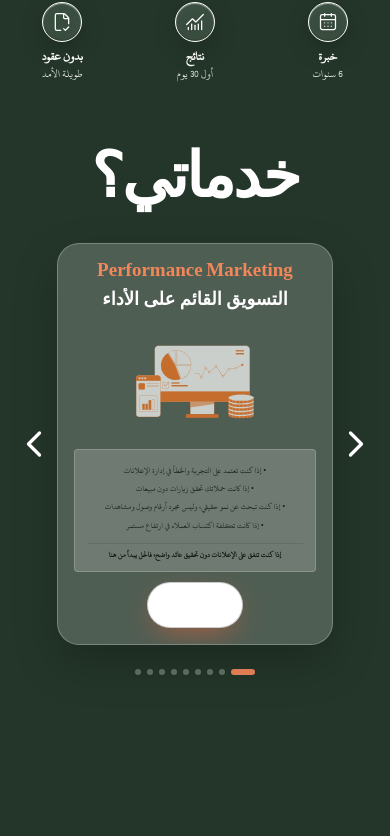
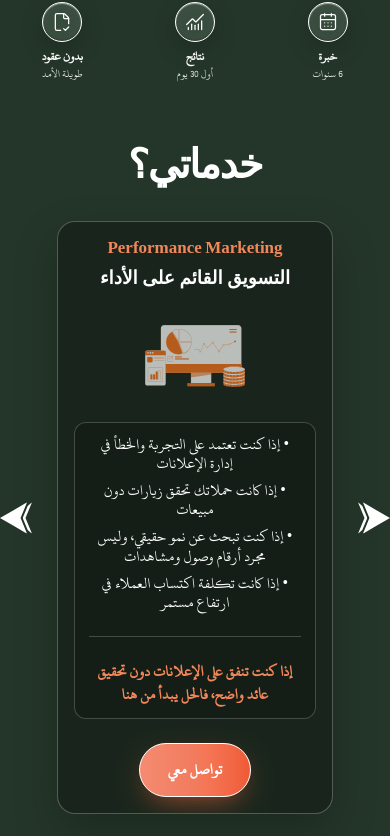
Before and after one commit to Abdollahselim/issa-website, a Next.js app: page / in a window 390 px wide. Shown: the part 2090-2926 px from the top of the page. Built offline with nearby package versions, Linux system fonts and the light colour scheme; a web font is replaced by a local one.

Commit message:
feat: refine services section - Desktop shows all 9 services in 3x3 grid - Tablet shows 2 cards with carousel - Mobile shows 1 card with carousel - Add custom SVG arrows with RTL support - Fix arrow positioning and spacing - Add Arabic/English optical font sizing - Improve card contrast and layout

```diff
--- a/components/sections/About.tsx
+++ b/components/sections/About.tsx
@@ -77,7 +77,7 @@ export default function About() {
               min-w-[clamp(8.75rem,12vw,10rem)]
               justify-center
               border
-              border-white/100
+              border-white
               bg-gradient-to-r
               from-white/30
               via-white/20
--- a/components/sections/Services.tsx
+++ b/components/sections/Services.tsx
@@ -1,7 +1,7 @@
 "use client";
 
+import Image from "next/image";
 import { useCallback, useEffect, useMemo, useRef, useState } from "react";
-import { ChevronLeft, ChevronRight } from "lucide-react";
 import { useLanguage } from "@/lib/language-context";
 import { services } from "@/data/services";
 import ServiceCard from "@/components/ui/ServiceCard";
@@ -11,7 +11,7 @@ const SWIPE_THRESHOLD = 40;
 
 const MOBILE_SIZE = 1;
 const TABLET_SIZE = 2;
-const DESKTOP_SIZE = 4;
+const DESKTOP_COLUMNS = 3;
 
 function chunkServices(
   items: Service[],
@@ -26,12 +26,26 @@ function chunkServices(
   return groups;
 }
 
+function chunkServicesForDesktop(
+  items: Service[],
+  columns: number,
+): Service[][] {
+  const rows: Service[][] = [];
+  const rowsCount = Math.ceil(items.length / columns);
+
+  for (let rowIndex = 0; rowIndex < rowsCount; rowIndex++) {
+    const start = rowIndex * columns;
+    rows.push(items.slice(start, start + columns));
+  }
+
+  return rows;
+}
+
 export default function Services() {
   const { t, dir } = useLanguage();
 
   const [activeMobile, setActiveMobile] = useState(0);
   const [activeTablet, setActiveTablet] = useState(0);
-  const [activeDesktop, setActiveDesktop] = useState(0);
 
   const touchStartX = useRef<number | null>(null);
   const sectionRef = useRef<HTMLElement>(null);
@@ -46,8 +60,8 @@ export default function Services() {
     [],
   );
 
-  const desktopGroups = useMemo(
-    () => chunkServices(services, DESKTOP_SIZE),
+  const desktopRows = useMemo(
+    () => chunkServicesForDesktop(services, DESKTOP_COLUMNS),
     [],
   );
 
@@ -71,14 +85,12 @@ export default function Services() {
   const goNext = useCallback(() => {
     move("next", setActiveMobile, mobileGroups.length);
     move("next", setActiveTablet, tabletGroups.length);
-    move("next", setActiveDesktop, desktopGroups.length);
-  }, [move, mobileGroups.length, tabletGroups.length, desktopGroups.length]);
+  }, [move, mobileGroups.length, tabletGroups.length]);
 
   const goPrev = useCallback(() => {
     move("prev", setActiveMobile, mobileGroups.length);
     move("prev", setActiveTablet, tabletGroups.length);
-    move("prev", setActiveDesktop, desktopGroups.length);
-  }, [move, mobileGroups.length, tabletGroups.length, desktopGroups.length]);
+  }, [move, mobileGroups.length, tabletGroups.length]);
 
   const handleForward = dir === "rtl" ? goPrev : goNext;
   const handleBackward = dir === "rtl" ? goNext : goPrev;
@@ -138,7 +150,6 @@ export default function Services() {
 
   const mobileGroup = mobileGroups[activeMobile] ?? [];
   const tabletGroup = tabletGroups[activeTablet] ?? [];
-  const desktopGroup = desktopGroups[activeDesktop] ?? [];
 
   return (
     <section
@@ -169,25 +180,21 @@ export default function Services() {
         className="
           mb-9
           text-center
-          text-[62px]
+          text-[clamp(2.5rem,8vw,5.5rem)]
           font-black
           leading-none
           tracking-[-0.04em]
           text-white
 
           sm:mb-12
-          sm:text-7xl
 
           lg:mb-14
-          lg:text-[88px]
         "
       >
         {t.services.heading}
       </h2>
 
-      {/* =========================================================
-          MOBILE — 1 CARD
-      ========================================================= */}
+      {/* MOBILE — 1 CARD */}
       <div className="sm:hidden">
         <div
           className="relative mx-auto flex w-full max-w-[360px] items-center justify-center"
@@ -198,30 +205,20 @@ export default function Services() {
             type="button"
             onClick={handleBackward}
             aria-label="Previous service"
-            className="
-              absolute
-              -left-1
-              top-1/2
-              z-20
-              -translate-y-1/2
-              text-white
-              transition-transform
-              active:scale-90
-            "
+            className="absolute -left-4 top-1/2 z-20 -translate-y-1/2 text-white transition-transform active:scale-90"
           >
-            <ChevronLeft
-              className="h-11 w-11"
-              strokeWidth={1.8}
+            <Image
+              src="/icons/left-arrow.svg"
+              alt=""
+              width={44}
+              height={44}
+              className="h-8 w-8 object-contain"
             />
           </button>
 
           <div
             key={mobileGroup[0]?.id}
-            className="
-              w-[276px]
-              shrink-0
-              animate-fade-up
-            "
+            className="w-[276px] shrink-0 animate-fade-up"
           >
             {mobileGroup[0] && (
               <ServiceCard service={mobileGroup[0]} />
@@ -232,20 +229,14 @@ export default function Services() {
             type="button"
             onClick={handleForward}
             aria-label="Next service"
-            className="
-              absolute
-              -right-1
-              top-1/2
-              z-20
-              -translate-y-1/2
-              text-white
-              transition-transform
-              active:scale-90
-            "
+            className="absolute -right-4 top-1/2 z-20 -translate-y-1/2 text-white transition-transform active:scale-90"
           >
-            <ChevronRight
-              className="h-11 w-11"
-              strokeWidth={1.8}
+            <Image
+              src="/icons/right-arrow.svg"
+              alt=""
+              width={44}
+              height={44}
+              className="h-8 w-8 object-contain"
             />
           </button>
         </div>
@@ -275,28 +266,26 @@ export default function Services() {
         </div>
       </div>
 
-      {/* =========================================================
-          TABLET — 2 CARDS
-      ========================================================= */}
+      {/* TABLET — 2 CARDS */}
       <div className="hidden sm:block lg:hidden">
         <div className="mx-auto flex max-w-[760px] items-center gap-4">
           <button
             type="button"
             onClick={handleBackward}
             aria-label="Previous services"
-            className="
-              shrink-0
-              text-white
-              transition-transform
-              hover:scale-105
-              active:scale-90
-            "
+            className="shrink-0 text-white transition-transform hover:scale-105 active:scale-90"
           >
-            <ChevronLeft className="h-10 w-10" />
+            <Image
+              src="/icons/left-arrow.svg"
+              alt=""
+              width={40}
+              height={40}
+              className="h-12 w-12 object-contain"
+            />
           </button>
 
           <div
-            className="grid min-w-0 flex-1 grid-cols-2 gap-4"
+            className="grid min-w-0 flex-3 grid-cols-2 gap-4"
             onTouchStart={onTouchStart}
             onTouchEnd={onTouchEnd}
           >
@@ -314,20 +303,20 @@ export default function Services() {
             type="button"
             onClick={handleForward}
             aria-label="Next services"
-            className="
-              shrink-0
-              text-white
-              transition-transform
-              hover:scale-105
-              active:scale-90
-            "
+            className="shrink-0 text-white transition-transform hover:scale-105 active:scale-90"
           >
-            <ChevronRight className="h-10 w-10" />
+            <Image
+              src="/icons/right-arrow.svg"
+              alt=""
+              width={40}
+              height={40}
+              className="h-12 w-12 object-contain"
+            />
           </button>
         </div>
 
         {/* Tablet dots */}
-        <div className="mt-7 flex justify-center gap-1.5">
+        <div className="mt-7 flex justify-center gap-2.5">
           {tabletGroups.map((group, index) => (
             <button
               key={group[0]?.id ?? index}
@@ -342,7 +331,7 @@ export default function Services() {
                 duration-300
                 ${
                   index === activeTablet
-                    ? "w-6 bg-accent-orange"
+                    ? "w-10 bg-accent-orange"
                     : "w-1.5 bg-white/30"
                 }
               `}
@@ -351,30 +340,15 @@ export default function Services() {
         </div>
       </div>
 
-      {/* =========================================================
-          DESKTOP — 4 CARDS
-      ========================================================= */}
+      {/* DESKTOP — ALL SERVICES IN 3 ROWS */}
       <div className="hidden lg:block">
-        <div className="mx-auto flex w-full max-w-[1440px] items-center gap-6">
-          <button
-            type="button"
-            onClick={handleBackward}
-            aria-label="Previous services"
-            className="
-              shrink-0
-              text-white
-              transition-transform
-              hover:scale-105
-              active:scale-90
-            "
+        <div className="mx-auto flex w-full max-w-[1440px] flex-col gap-6">
+          {desktopRows.map((row, rowIndex) => (
+            <div
+              key={rowIndex}
+              className="grid grid-cols-3 gap-5"
             >
-            <ChevronLeft className="h-12 w-12" />
-          </button>
-
-          <div
-            className="grid min-w-0 flex-1 grid-cols-4 gap-5"
-          >
-            {desktopGroup.map((service) => (
+              {row.map((service) => (
                 <div
                   key={service.id}
                   className="min-w-0 animate-fade-up"
@@ -383,44 +357,6 @@ export default function Services() {
                 </div>
               ))}
             </div>
-
-          <button
-            type="button"
-            onClick={handleForward}
-            aria-label="Next services"
-            className="
-              shrink-0
-              text-white
-              transition-transform
-              hover:scale-105
-              active:scale-90
-            "
-          >
-            <ChevronRight className="h-12 w-12" />
-          </button>
-        </div>
-
-        {/* Desktop dots */}
-        <div className="mt-8 flex justify-center gap-1.5">
-          {desktopGroups.map((group, index) => (
-            <button
-              key={group[0]?.id ?? index}
-              type="button"
-              onClick={() => setActiveDesktop(index)}
-              aria-label={`${t.services.heading} ${index + 1}`}
-              aria-current={index === activeDesktop}
-              className={`
-                h-1.5
-                rounded-full
-                transition-all
-                duration-300
-                ${
-                  index === activeDesktop
-                    ? "w-6 bg-accent-orange"
-                    : "w-1.5 bg-white/30"
-                }
-              `}
-            />
           ))}
         </div>
       </div>
--- a/components/ui/ServiceCard.tsx
+++ b/components/ui/ServiceCard.tsx
@@ -12,46 +12,46 @@ interface ServiceCardProps {
 export default function ServiceCard({ service }: ServiceCardProps) {
   const { language, t } = useLanguage();
 
-  const bullets = language === "ar" ? service.bulletsAr : service.bulletsEn;
-  const closing = language === "ar" ? service.closingAr : service.closingEn;
+  const isArabic = language === "ar";
+  const bullets = isArabic ? service.bulletsAr : service.bulletsEn;
+  const closing = isArabic ? service.closingAr : service.closingEn;
 
   return (
     <article
+      dir={isArabic ? "rtl" : "ltr"}
       className="
         flex
-        h-[402px]
+        h-full
+        min-h-[380px]
         w-full
         flex-col
         overflow-hidden
-        rounded-[22px]
+        rounded-[18px]
         border
         border-white/25
-        bg-white/[0.20]
+        bg-black/30
         p-4
         text-white
         shadow-[0_18px_45px_rgba(0,0,0,0.22)]
         backdrop-blur-[10px]
 
-        sm:h-[500px]
-        sm:rounded-[26px]
+        sm:min-h-[440px]
+        sm:rounded-[22px]
         sm:p-5
 
-        lg:h-[520px]
+        lg:min-h-[480px]
         lg:p-6
       "
     >
-      {/* Titles — always both languages */}
+      {/* Titles */}
       <div className="shrink-0 text-center">
         <p
           dir="ltr"
           className="
-            text-[19px]
+            text-[clamp(1.0625rem,2vw,1.375rem)]
             font-extrabold
             leading-tight
             text-accent-orange
-
-            sm:text-[21px]
-            lg:text-[22px]
           "
         >
           {service.titleEn}
@@ -59,38 +59,19 @@ export default function ServiceCard({ service }: ServiceCardProps) {
 
         <h3
           dir="rtl"
-          className="
-            mt-1
-            line-clamp-2
-            text-[18px]
-            font-extrabold
-            leading-[1.25]
-            text-white
-
-            sm:text-[20px]
-            lg:text-[21px]
-          "
+          className={[
+            "mt-1.5 font-extrabold leading-[1.3] text-white",
+            isArabic
+              ? "text-[clamp(1.155rem,2.22vw,1.75rem)]"
+              : "text-[clamp(1rem,1.8vw,1.25rem)]",
+          ].join(" ")}
         >
           {service.titleAr}
         </h3>
       </div>
 
       {/* Service image */}
-      <div
-        className="
-          relative
-          mx-auto
-          mt-3
-          h-[118px]
-          w-full
-          shrink-0
-
-          sm:mt-4
-          sm:h-[160px]
-
-          lg:h-[175px]
-        "
-      >
+      <div className="relative mx-auto mt-4 h-[clamp(100px,14vw,150px)] w-full shrink-0">
         <Image
           src={service.image}
           alt=""
@@ -106,51 +87,17 @@ export default function ServiceCard({ service }: ServiceCardProps) {
       </div>
 
       {/* Content */}
-      <div
-        dir={language === "ar" ? "rtl" : "ltr"}
-        className="
-          mt-2
-          flex
-          min-h-0
-          flex-1
-          flex-col
-          overflow-hidden
-          rounded-[4px]
-          border
-          border-white/20
-          bg-white/[0.18]
-          px-3
-          py-2.5
-
-          sm:mt-3
-          sm:px-4
-          sm:py-3
-        "
-      >
-        <ul
-          className="
-            flex
-            min-h-0
-            flex-1
-            flex-col
-            justify-center
-            gap-1.5
-            overflow-hidden
-          "
-        >
+      <div className="mt-4 flex min-h-0 flex-1 flex-col rounded-xl border border-white/20 bg-black/20 px-3.5 py-3 sm:px-4 sm:py-3.5">
+        <ul className="flex min-h-0 flex-1 flex-col justify-center gap-2 text-center">
           {bullets.map((bullet) => (
             <li
               key={bullet}
-              className="
-                text-center
-                text-[8.5px]
-                font-medium
-                leading-[1.45]
-                text-black/75
-
-                sm:text-[11px]
-                lg:text-[12px]
-              "
+              className={[
+                "font-medium leading-[1.2] text-white",
+                isArabic
+                  ? "text-[clamp(1rem,1.25vw,1rem)]"
+                  : "text-[clamp(0.75rem,1.4vw,0.875rem)]",
+              ].join(" ")}
             >
               • {bullet}
             </li>
@@ -159,21 +106,12 @@ export default function ServiceCard({ service }: ServiceCardProps) {
 
         {closing && (
           <p
-            className="
-              mt-1.5
-              shrink-0
-              border-t
-              border-black/10
-              pt-1.5
-              text-center
-              text-[8px]
-              font-semibold
-              leading-[1.35]
-              text-black/80
-
-              sm:text-[10px]
-              lg:text-[11px]
-            "
+            className={[
+              "mt-6 shrink-0 border-t border-white/20 pt-6 text-center font-semibold leading-[1.4] text-accent-orange",
+              isArabic
+                ? "text-[clamp(1rem,1.5vw,1rem)]"
+                : "text-[clamp(0.6875rem,1.2vw,0.8125rem)]",
+            ].join(" ")}
           >
             {closing}
           </p>
@@ -181,26 +119,16 @@ export default function ServiceCard({ service }: ServiceCardProps) {
       </div>
 
       {/* CTA */}
-      <div className="flex shrink-0 justify-center pt-2.5 sm:pt-4">
+      <div className="flex shrink-0 justify-center pt-6">
         <WhatsAppButton
           label={t.services.ctaLabel}
           variant="full"
-          className="
-            rounded-[9px]
-            border
-            border-black/20
-            bg-white
-            px-5
-            py-2
-            text-[11px]
-            font-extrabold
-            text-black
-            shadow-[0_4px_10px_rgba(0,0,0,0.25)]
-
-            sm:px-6
-            sm:py-2.5
-            sm:text-sm
-          "
+          className={[
+            "rounded-full border border-white bg-gradient-to-r from-white/30 via-white/20 to-[#ef5a35]/90 font-extrabold text-black shadow-[0_4px_10px_rgba(0,0,0,0.25)] transition-transform hover:scale-[1.03] active:scale-95",
+            isArabic
+              ? "px-6 py-2 text-[clamp(1rem,1.75vw,1rem)]"
+              : "px-6 py-2 text-[clamp(1rem,1.74vw,1rem)]",
+          ].join(" ")}
         />
       </div>
     </article>
```
Also changed, not shown: public/icons/left-arrow.svg (added), public/icons/right-arrow.svg (added). Lines whose indentation alone changed are shown as unchanged.
